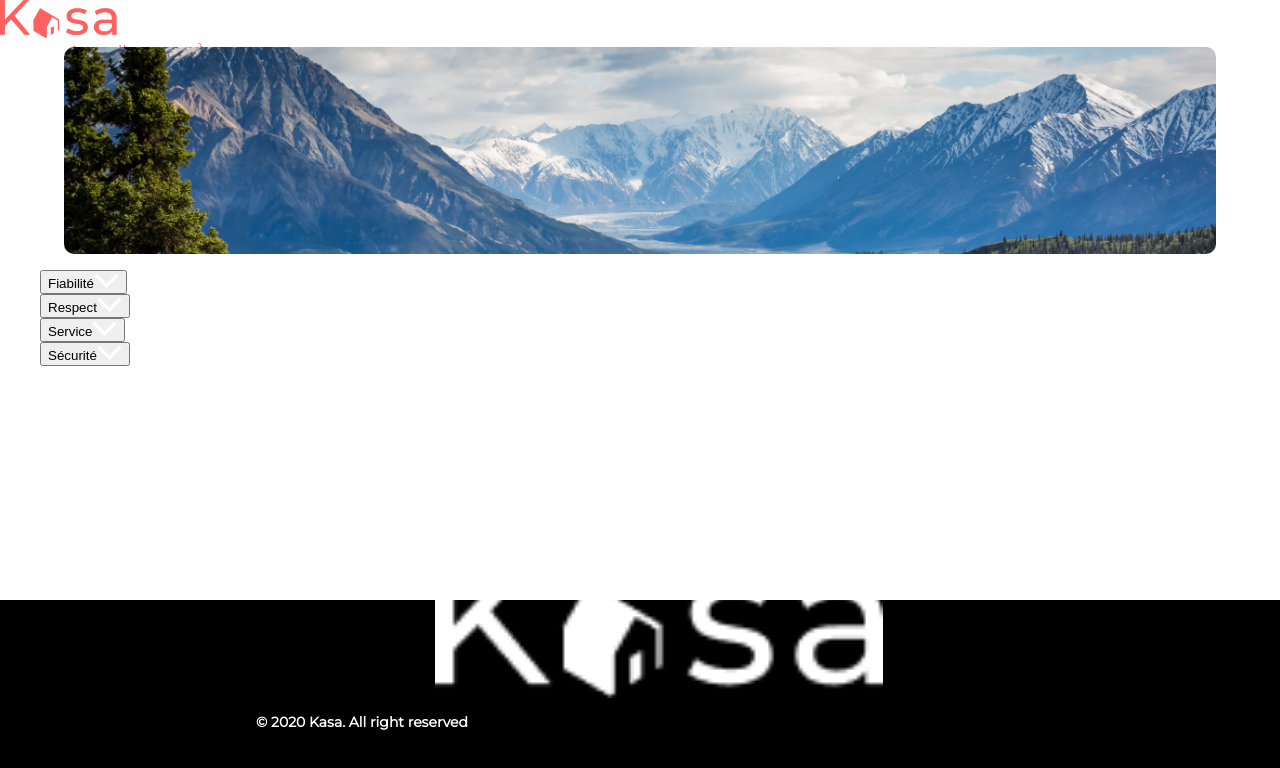
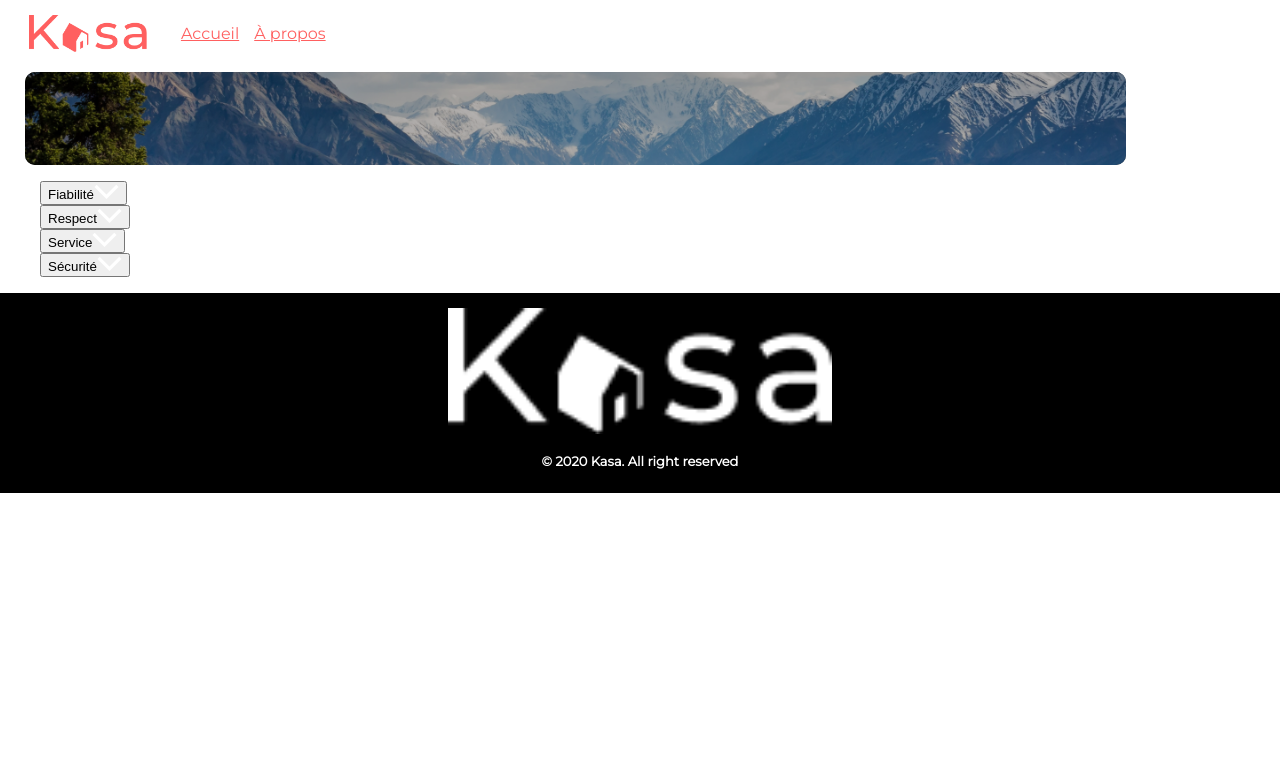
Before and after one commit to Radouane0/Projet-KASA, a React (Create React App) app: page /about in a window 1280 px wide. Shown: the top 768 px of the page. Built offline with nearby package versions, Linux system fonts and the light colour scheme.

Commit message:
Modif css (position absolute) + modif bannière et footer

```diff
--- a/src/components/Card/index.jsx
+++ b/src/components/Card/index.jsx
@@ -1,10 +1,11 @@
 import React from 'react'
 import { Link } from 'react-router-dom'
+import '../../styles/sass/main.scss'
 
 function Card({ id, cover, title }) {
     return (
-        <Link to={'/housing/' + id}>
-            <img src={cover} alt="Logement"></img>
+        <Link to={'/housing/' + id} className="card">
+            <img src={cover} alt="Logement" className="card__img"></img>
             <p>{title}</p>
         </Link>
     )
--- a/src/pages/Home/index.jsx
+++ b/src/pages/Home/index.jsx
@@ -1,13 +1,16 @@
 import React from 'react'
 import Banner from '../../components/Banner'
-import BannerHome from '../../assets/BannerHome.png'
+import BannerHomeMobile from '../../assets/BannerHomeMobile.png'
 import Logements from '../../datas/logements.json'
 import Card from '../../components/Card'
 
 function Home() {
     return (
         <div>
-            <Banner img={BannerHome} text="Chez vous, partout et ailleurs" />
+            <Banner
+                img={BannerHomeMobile}
+                text="Chez vous, partout et ailleurs"
+            />
             <ul>
                 {Logements.map((logement) => (
                     <li key={logement.id}>
--- a/src/styles/sass/base/_typographie.scss
+++ b/src/styles/sass/base/_typographie.scss
@@ -11,14 +11,12 @@ body {
 }
 
 .banner p {
-    color: black;
-    display: flex;
-    align-items: flex-end;
-    flex-wrap: wrap;
+    color: white;
     position: absolute;
-    left: 10%;
-    right: 30%;
+    left: 12%;
+    right: 31%;
     font-size: 24px;
+    line-height: 24px;
 
 }
 
@@ -31,8 +29,5 @@ body {
 }
 
 .footer h1 {
-    font-size: 14px;
-    position: absolute;
-    left: 20%;
-    bottom: 30%;
+    font-size: 13px;
 }
--- a/src/styles/sass/components/_banner.scss
+++ b/src/styles/sass/components/_banner.scss
@@ -1,14 +1,17 @@
 .banner {
     display: flex;
-    justify-content: center;
     align-items: center;
-    width: 100%;
-    height: 13%;
+    background: black;
+    border-radius: 10px 10px 10px 10px;
+    width: 86%;
+    margin-top: 15px;
+    margin-left: 25px;
     &__img {
-        width: 90%;
-    height: 100%;
-    border-radius: 10px;
-    object-fit: cover;
-    overflow: hidden;
+        width: 100%;
+        height: 93px;
+        border-radius: 10px 10px 10px 10px;
+        object-fit: cover;
+        overflow: hidden;
+        opacity: 70%;
     }
 }
--- a/src/styles/sass/layout/_footer.scss
+++ b/src/styles/sass/layout/_footer.scss
@@ -1,13 +1,13 @@
 .footer {
     background-color: black;
-    position: absolute;
-    bottom: 0;
     width: 100%;
     height: 200px;
+    display: flex;
+    flex-direction: column;
+    justify-content: center;
+    align-items: center;
     &__img {
-        width: 35%;
-        position: absolute;
-        left: 34%;
-        bottom: 51%;
+        width: 30%;
+        margin-bottom: 11px;
     }
 }
--- a/src/styles/sass/layout/_header.scss
+++ b/src/styles/sass/layout/_header.scss
@@ -2,15 +2,13 @@
 
     width: 335px;
     height: 47px;
-
+    display: flex;
+    justify-content: space-evenly;
+    align-items: center;
+    margin-top: 10px;
+    margin-left: 10px;
     &__img {
-
-
         width: 35%
-    }
-    &__nav {
-
-
     }
     &__nav-items {
         display: flex;
@@ -20,4 +18,5 @@
 
 a {
     color: #ff6060;
+    margin-left: 15px;
 }
--- a/src/styles/sass/main.scss
+++ b/src/styles/sass/main.scss
@@ -11,5 +11,9 @@
 @import "./layout/header";
 @import "./layout/footer";
 
+//pages
+@import "./pages/accueil";
+
+
 //utils
 @import "./utils/variables";
--- /dev/null
+++ b/src/styles/sass/pages/_accueil.scss
@@ -0,0 +1,3 @@
+.card__img {
+    width: 10%;
+}
```
Also changed, not shown: src/assets/BannerHomeMobile.png (added).
